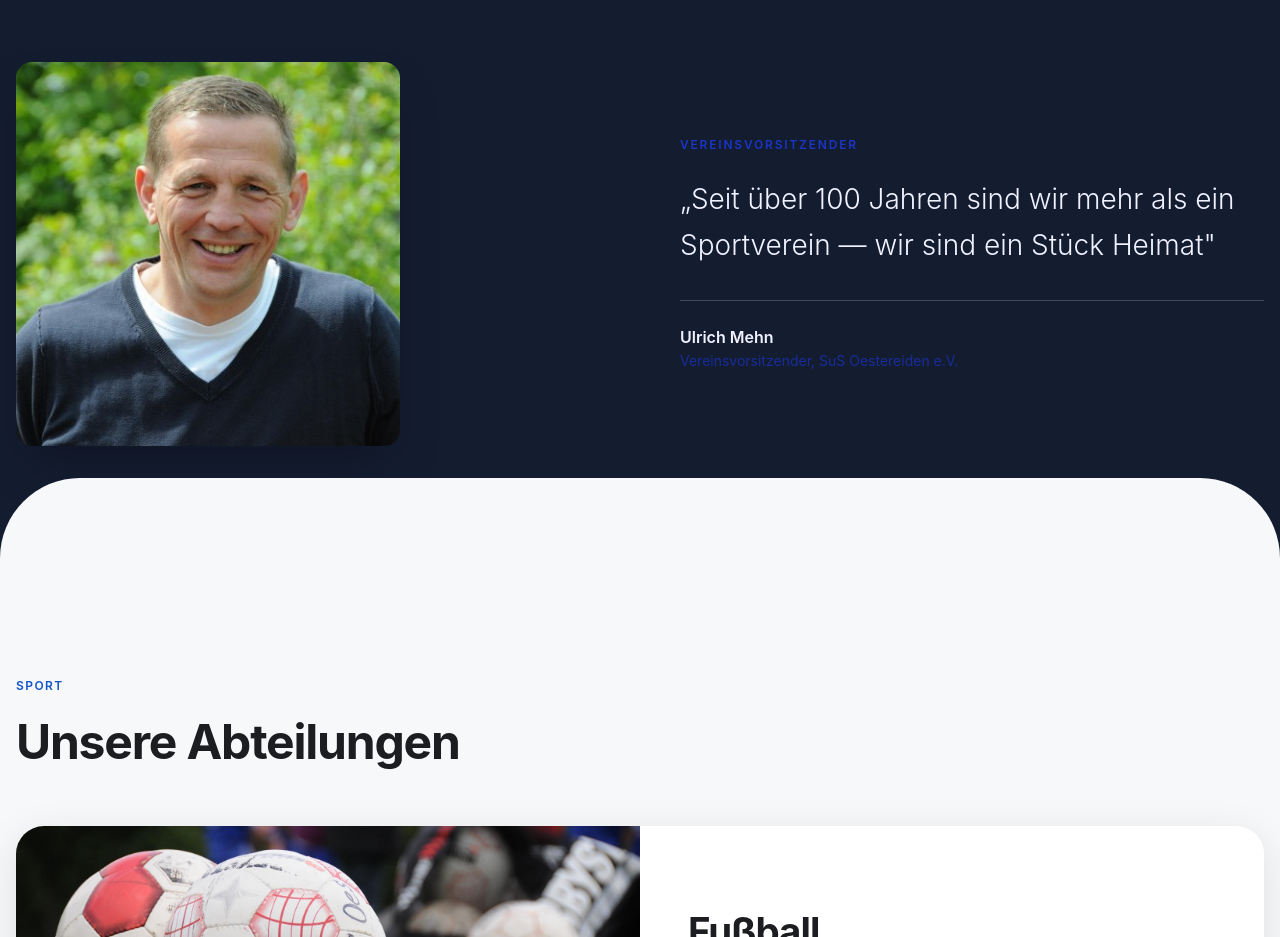
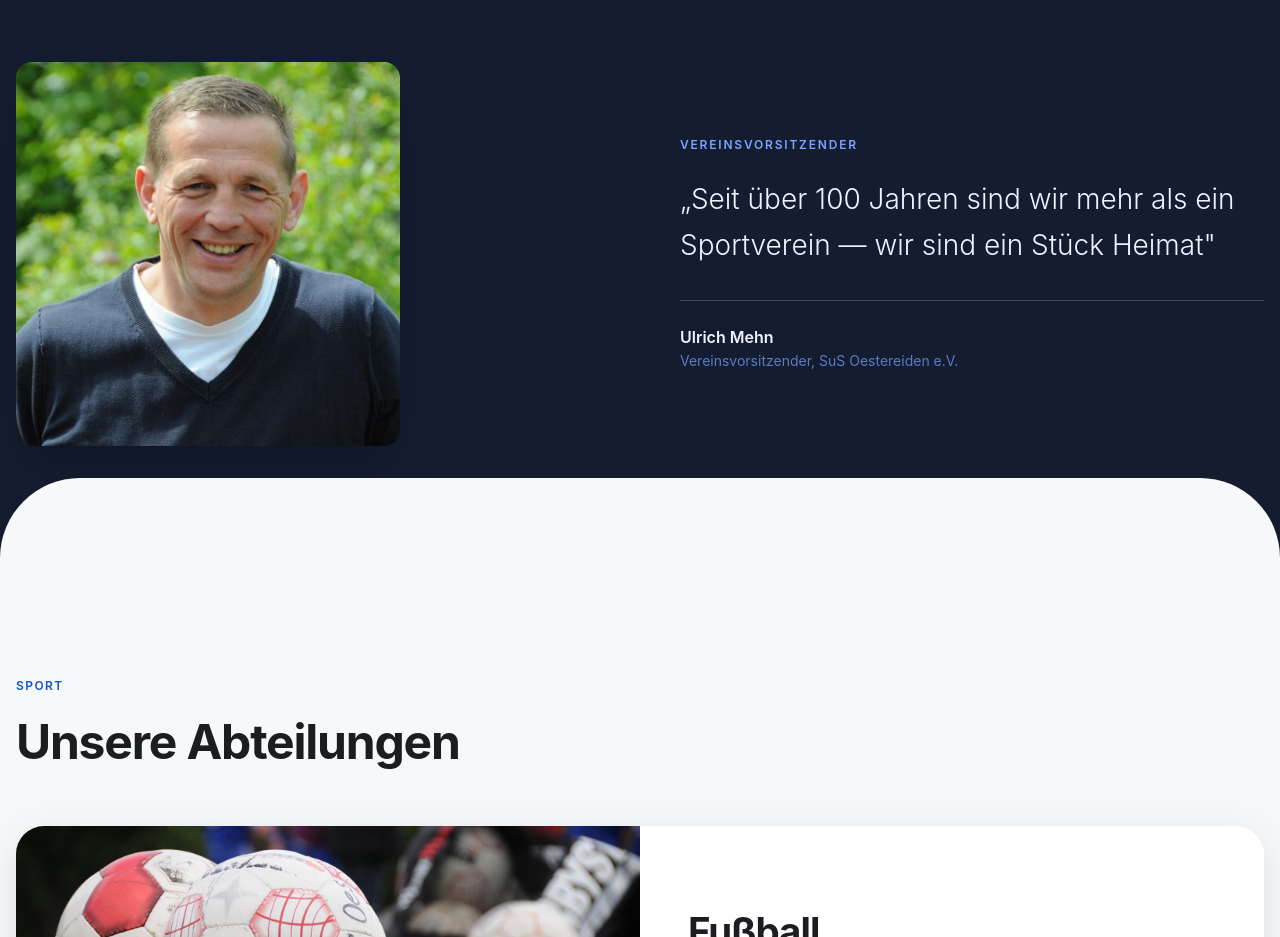
Before and after one commit to nilsworm/Website-Oestereiden, a Next.js app: page / in a window 1280 px wide. Shown: the part 2680-3617 px from the top of the page. Built offline with nearby package versions, Linux system fonts and the light colour scheme.

Commit message:
fix(quote): use the dark-surface accent blue for legible role and attribution text

```diff
--- a/src/components/sections/QuoteSection.tsx
+++ b/src/components/sections/QuoteSection.tsx
@@ -28,7 +28,7 @@ export default function QuoteSection() {
               </p>
               <footer className="border-t border-white/20 pt-5">
                 <p className="font-semibold text-[#f0f2ff] text-sm">Ulrich Mehn</p>
-                <p className="text-[#1a35c8] text-xs mt-0.5">Vereinsvorsitzender, SuS Oestereiden e.V.</p>
+                <p className="text-[#7ba3ff] text-xs mt-0.5">Vereinsvorsitzender, SuS Oestereiden e.V.</p>
               </footer>
             </blockquote>
           </FadeIn>
@@ -49,7 +49,7 @@ export default function QuoteSection() {
           </FadeIn>
           <FadeIn delay={0.2}>
             <blockquote>
-              <p className="text-[#1a35c8] text-xs font-semibold uppercase tracking-[0.15em] mb-6">
+              <p className="text-[#7ba3ff] text-xs font-semibold uppercase tracking-[0.15em] mb-6">
                 Vereinsvorsitzender
               </p>
               <p className="text-[clamp(18px,2.2vw,28px)] font-light text-[#f0f2ff] leading-relaxed mb-8">
@@ -58,7 +58,7 @@ export default function QuoteSection() {
               </p>
               <footer className="border-t border-white/20 pt-6">
                 <p className="font-semibold text-[#f0f2ff]">Ulrich Mehn</p>
-                <p className="text-[#1a35c8]/70 text-sm mt-0.5">
+                <p className="text-[#7ba3ff]/70 text-sm mt-0.5">
                   Vereinsvorsitzender, SuS Oestereiden e.V.
                 </p>
               </footer>
```
